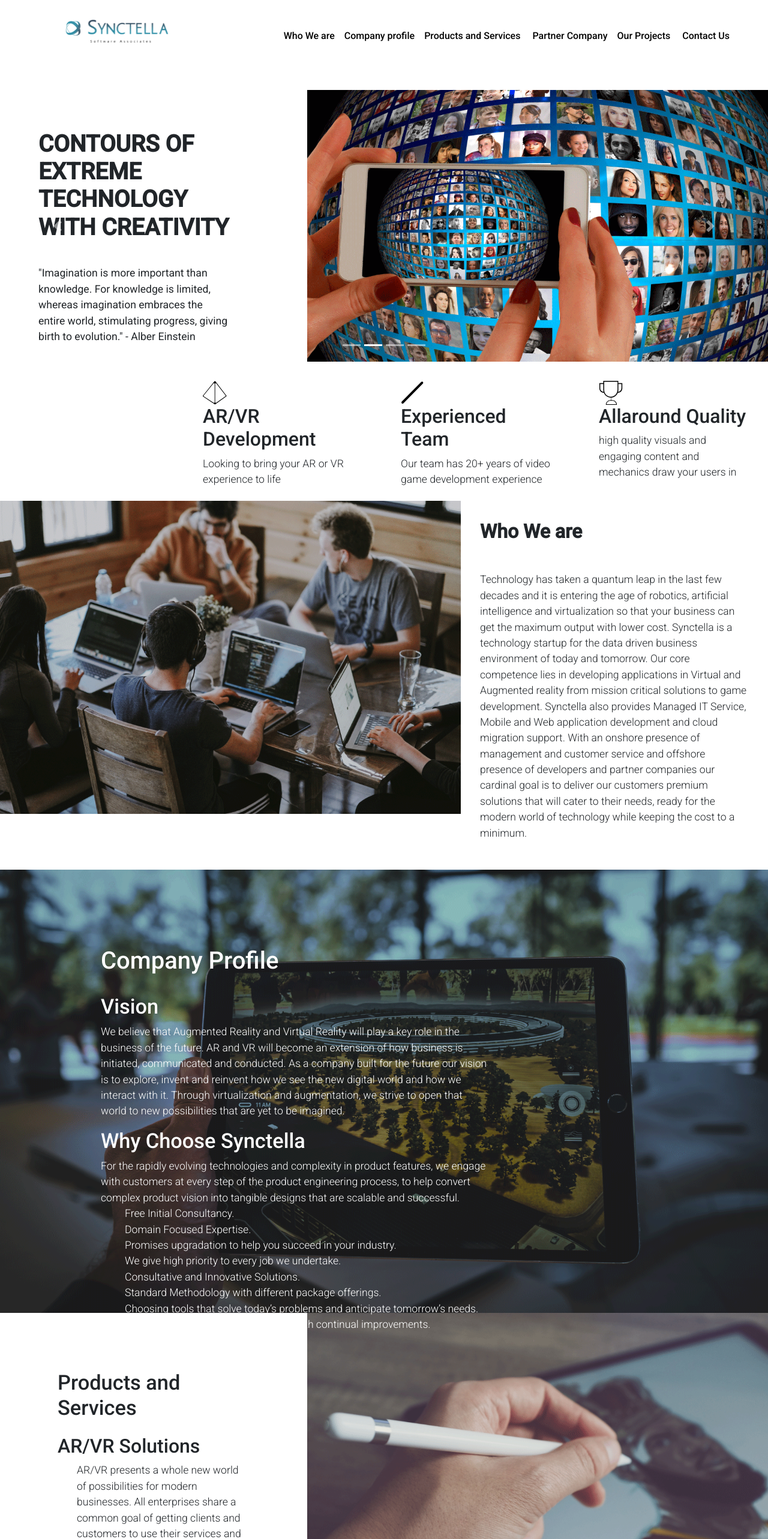
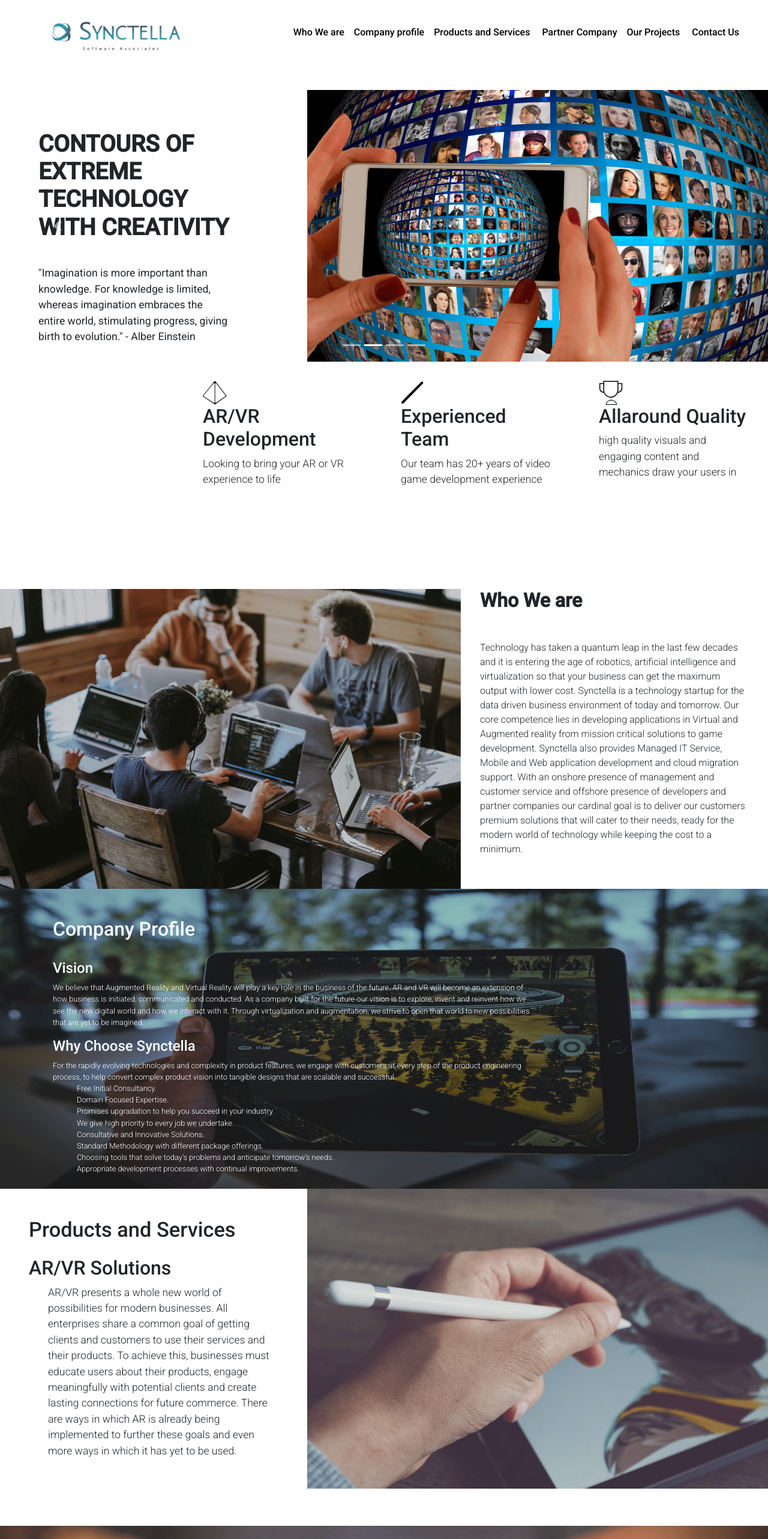
Before and after one commit to Mizan-Primex/resolved-synctella, a React (Create React App) app: page / in a window 1280 px wide. Shown: the top 2566 px of the page at 60% size. Built offline with nearby package versions, Linux system fonts and the light colour scheme.

Commit message:
fixing height at 500px

```diff
--- a/src/Component/Home/Home.css
+++ b/src/Component/Home/Home.css
@@ -1,17 +1,17 @@
- .mainBody::after,
- .mainBody::before{
 
-     content:"";
-     display: block;
-     clear: both;
- }
  .mainBody{
     overflow: hidden;
  }
+ /* .navbarBody::after,
+ .navbarBody::before{
 
+      content:"";
+      display: block;
+      clear: both;
+  } */
  .navbarBody{
-    position: fixed;
-    top:0;
+     position: fixed;
+     top: 0;
     z-index: 20;
     display: flex;
     font-family: Roboto;
@@ -29,20 +29,23 @@
 
 }
 .links{
-    padding: 3rem;
+    margin-top: .6rem;
+    padding: 2rem;
     display: block;
 }
 .logo img {
     margin-left: 50px;
      height: 100px;
      width: 300px;
-     padding: 1rem;
+     padding: 0rem;
      padding-top: 20px;
  }
 
 .first-section{
     margin-top:150px;
     margin-bottom: 2rem;
+    height: 800px;
+    /* width:100vw; */
 }
 .a{
     display: flex;
@@ -109,15 +112,18 @@ width:40px;
 }
 .second-section{
     display: flex;
+    height:100%;
+    width: 100vw;
 }
 .second-section img{
-    height:auto;
+    height:500px;
     width: 60vw;
 }
 .txt-2{
     font-family: Roboto;
     font-weight: 300;
-    padding: 2rem;
+    padding-left: 2rem;
+    padding-right: 2rem;
 }
 
 .txt-2 h1{
@@ -127,7 +133,7 @@ width:40px;
 
 }
 .txt-2 p{
-    font-size: 110%;
+    font-size: 100%;
     font-weight: 300;
 }
 .company-profile{
@@ -136,7 +142,7 @@ width:40px;
     width: 100vw;
 }
 .company-img img{
-    height: auto;
+    height: 500px;
     width: 100%;
     opacity: .9;
 }
@@ -144,26 +150,26 @@ width:40px;
     position: absolute;
     font-family: Roboto;
     color: #fff;
-    height: 500px;
-    width: 900px;
-    padding: 8rem;
+    height: auto;
+    width: 70vw;
+    padding: 3rem;
     margin-left: 2.5rem;
     z-index: 10;
 
 }
 .profile p{
-    font-size: 110%;
+    font-size: 80%;
     font-weight: 300;
 }
 .profile ul{
     list-style: none;
 }
 .profile h1{
-    font-size: 250%;
+    font-size: 200%;
     padding-bottom: 1.5rem;
 }
 .profile h2{
-    font-size: 215%;
+    font-size: 150%;
 
 }
 .product{
@@ -174,13 +180,13 @@ width:40px;
 
 }
 .third-img img{
-    height: auto;
+    height: 500px;
     width: 60vw;
 }
 .txt-3{
     font-family: Roboto;
     font-weight: 300;
-    padding: 6rem;
+    padding: 3rem;
 }
 .txt-3 h1{
     font-size: 250%;
@@ -202,6 +208,7 @@ width:40px;
     opacity: .9;
 }
 .game-dev-img img{
+    height: 500px;
     width: 100vw;
 }
 .game-dev-txt{
@@ -220,10 +227,12 @@ width:40px;
 
 .graphicDesign{
     display: flex;
+    height:100%;
+    width: 100vw;
     margin-top: 3rem;
 }
 .graphic-img img{
-    height:100%;
+    height:500px;
     width: 65vw;
 }
 .graphic-txt{
@@ -231,7 +240,7 @@ width:40px;
     text-align: right;
     font-size: 110%;
     font-weight: 300;
-    padding: 6rem;
+    padding: 3rem;
 }
 .graphic-txt h1 {
     font-size: 250%;
@@ -241,21 +250,23 @@ width:40px;
 
 .managedIT{
     display: flex;
+    height:100%;
+    width: 100vw;
     margin-top: 3rem;
 
 }
 .managedIt-img img{
-    height:100%;
+    height:500px;
     width: 65vw;
 }
 .managedIt-txt{
     font-family: Roboto;
-    font-size: 110%;
+    font-size: 100%;
     font-weight: 300;
-    padding: 5rem;
+    padding: 2rem;
 }
 .managedIt-txt ul{
-    font-size: 120%;
+    font-size: 100%;
     list-style: none;
     font-weight: 500;
 }
@@ -279,8 +290,10 @@ width:40px;
 .client-profile{
     font-family: Roboto;
     display: grid;
+    height: 100%;
+    width: 100vw;
     justify-content: center;
-    padding-top: 3rem;
+    padding-top: 2rem;
 }
 .client-profile h1{
     font-size: 250%;
@@ -303,15 +316,17 @@ width:40px;
 .client-info{
     height: auto;
     width: 200px;
-    padding: 5rem;
+    padding: 3rem;
     margin-right: 5rem;
 }
 .projects{
     font-family: Roboto;
     display: flex;
+    height: 500px;
+    width: 100vw;
     justify-content: center;
     background-color: #F4F4F4;
-    padding: 5rem;
+    padding: 3rem;
 }
 .project-details{
     margin-left: 3rem;
@@ -320,15 +335,14 @@ width:40px;
     padding: 1rem;
 }
 .project-details label{
-    font-size: 215%;
- font-size: 30px;
+    font-size: 150%;
 }
 .project-details p{
-    font-size: 110%;
+    font-size: 80%;
     font-weight: 300;
 }
 .project-txt h1{
-    font-size: 700%;
+    font-size: 430%;
     writing-mode: vertical-lr;
     transform: rotate(180deg);
 }
--- a/src/Component/Home/Home.js
+++ b/src/Component/Home/Home.js
@@ -56,17 +56,18 @@ const Home = () => {
         <div className="mainBody">
             <nav className="navbarBody">
                 <div className="logo">
-                    <a href="/"><img className="logo" src={logo} alt="" srcset="" /></a>
+                <a href="/"><img className="logo" src={logo} alt="" srcset="" /></a>
                 </div>
                 <div className="links">
+
                     <a href="#"> <Link activeClass="active"
                         to="whoWeAre"
                         spy={true}
                         smooth={true}
                         hashSpy={true}
-                        offset={50}
+                        offset={-120}
                         duration={500}
-                        delay={1000}
+                        delay={2000}
                         isDynamic={true}
                         ignoreCancelEvents={false}
                     >Who We are</Link></a>
@@ -76,7 +77,7 @@ const Home = () => {
                             spy={true}
                             smooth={true}
                             hashSpy={true}
-                            offset={50}
+                            offset={-150}
                             duration={500}
                             delay={1000}
                             isDynamic={true}
@@ -89,7 +90,7 @@ const Home = () => {
                             spy={true}
                             smooth={true}
                             hashSpy={true}
-                            offset={50}
+                            offset={-220}
                             duration={500}
                             delay={1000}
                             isDynamic={true}
@@ -102,7 +103,7 @@ const Home = () => {
                             spy={true}
                             smooth={true}
                             hashSpy={true}
-                            offset={50}
+                            offset={-220}
                             duration={500}
                             delay={1000}
                             isDynamic={true}
@@ -115,7 +116,7 @@ const Home = () => {
                             spy={true}
                             smooth={true}
                             hashSpy={true}
-                            offset={50}
+                            offset={-100}
                             duration={500}
                             delay={1000}
                             isDynamic={true}
@@ -127,7 +128,7 @@ const Home = () => {
                             spy={true}
                             smooth={true}
                             hashSpy={true}
-                            offset={50}
+                            offset={-250}
                             duration={500}
                             delay={1000}
                             isDynamic={true}
```
Also changed, not shown: 1 other file (tests, documents, lock files or other folders).
